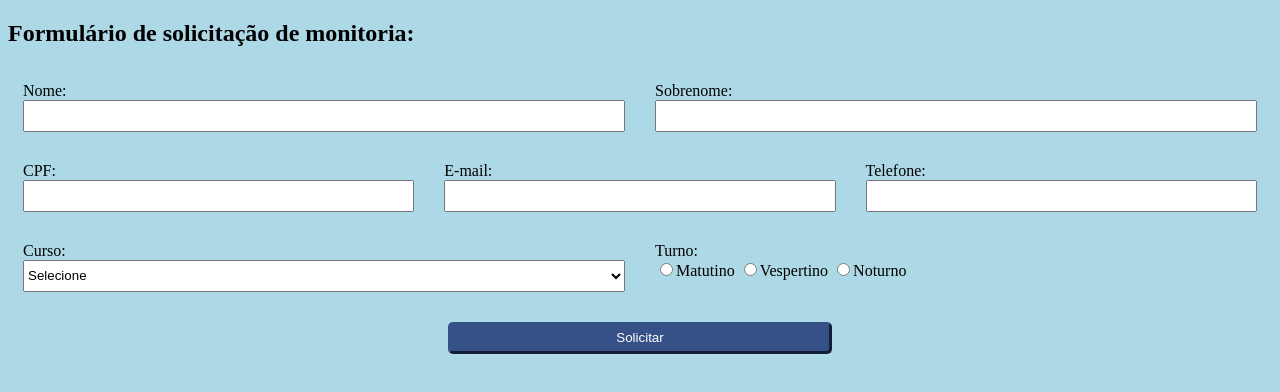
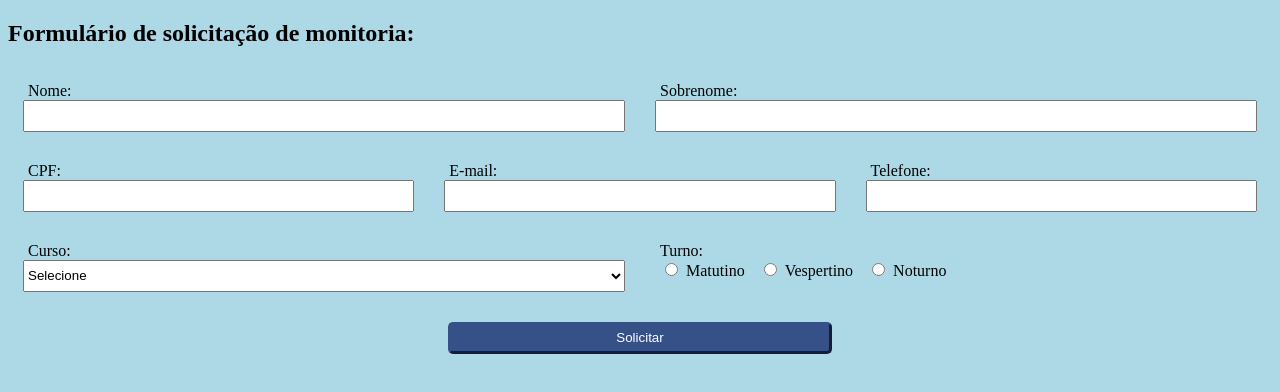
Before and after one commit to FlashySniper/Desenvolvimento-WEB---Aprendizagem, a plain HTML site: page Atividade 10 -Responsividade/index.html in a window 1280 px wide. Drawn offline with Linux system fonts and the light colour scheme.

Commit message:
Update style.css

```diff
--- a/Atividade 10 -Responsividade/style.css
+++ b/Atividade 10 -Responsividade/style.css
@@ -59,3 +59,8 @@ padding: 15px;
 .input_camp{
     height: 4vh;
 }
+
+label{
+    padding-left: 5px;
+    padding-right: 10px;
+}
```
